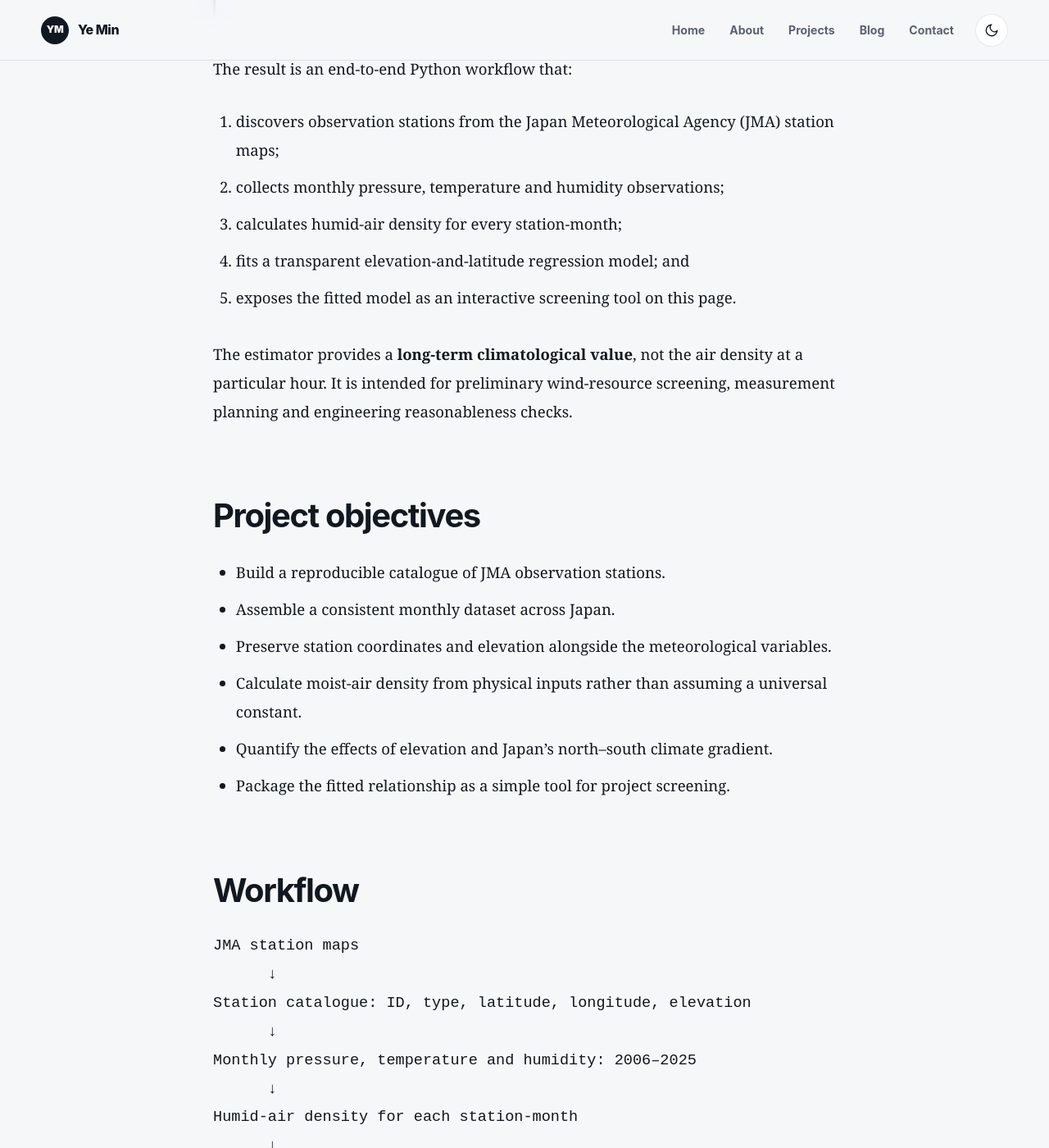
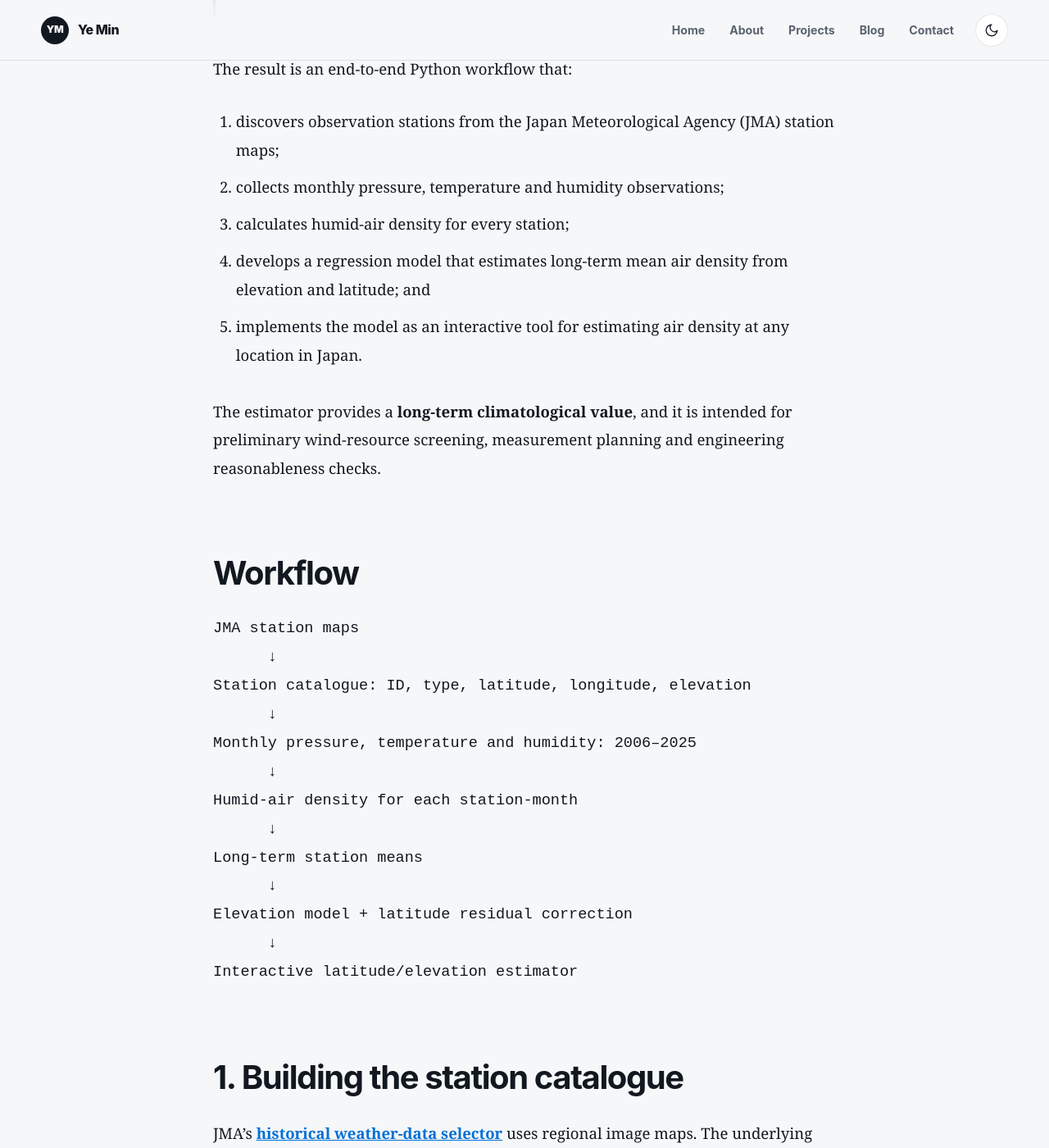
Before and after one commit to ym-yemin/Portfolio, a Jekyll site: the page built from _projects/Air_Density_Estimation_Japan.md, in a window 1280 px wide and 1400 px high, scrolled down 1244 px. Shown: the whole window at 82% size. Built offline with Jekyll 4.4.1, drawn with Linux system fonts in a browser that asks for light colours; some of the changed text lies outside the part shown.

Commit message:
Revise air density estimation workflow and objectives
Updated the workflow to clarify the regression model development and interactive tool implementation. Removed project objectives section for conciseness.

````diff
--- a/_projects/Air_Density_Estimation_Japan.md
+++ b/_projects/Air_Density_Estimation_Japan.md
@@ -28,20 +28,11 @@ The result is an end-to-end Python workflow that:
 
 1. discovers observation stations from the Japan Meteorological Agency (JMA) station maps;
 2. collects monthly pressure, temperature and humidity observations;
-3. calculates humid-air density for every station-month;
-4. fits a transparent elevation-and-latitude regression model; and
-5. exposes the fitted model as an interactive screening tool on this page.
+3. calculates humid-air density for every station;
+4. develops a regression model that estimates long-term mean air density from elevation and latitude; and
+5. implements the model as an interactive tool for estimating air density at any location in Japan.
 
-The estimator provides a **long-term climatological value**, not the air density at a particular hour. It is intended for preliminary wind-resource screening, measurement planning and engineering reasonableness checks.
-
-## Project objectives
-
-- Build a reproducible catalogue of JMA observation stations.
-- Assemble a consistent monthly dataset across Japan.
-- Preserve station coordinates and elevation alongside the meteorological variables.
-- Calculate moist-air density from physical inputs rather than assuming a universal constant.
-- Quantify the effects of elevation and Japan's north–south climate gradient.
-- Package the fitted relationship as a simple tool for project screening.
+The estimator provides a **long-term climatological value**, and it is intended for preliminary wind-resource screening, measurement planning and engineering reasonableness checks.
 
 ## Workflow
 
@@ -63,14 +54,14 @@ Interactive latitude/elevation estimator
 
 ## 1. Building the station catalogue
 
-JMA's [historical weather-data selector](https://www.data.jma.go.jp/stats/etrn/) uses regional image maps. The underlying HTML contains the identifiers and metadata needed to turn the visual map into a structured station catalogue.
+JMA's <a href="https://www.data.jma.go.jp/stats/etrn/" target="_blank" rel="noopener noreferrer" style="color: #006fd6 !important; text-decoration: underline !important; font-weight: 600;">historical weather-data selector</a> uses regional image maps. The underlying HTML contains the identifiers and metadata needed to turn the visual map into a structured station catalogue.
 
 The two key identifiers are:
 
 - `prec_no`: JMA's regional code; and
 - `block_no`: the observation-station code.
 
-The station markup also provides the station name, latitude, longitude and elevation. The notebook follows the station-discovery idea outlined by [Seimao Sako](https://medium.com/@seimaosako/how-to-obtain-weather-data-at-locations-in-japan-12f478ec1b96), then adds geographic filtering, station typing and reusable metadata fields.
+The station markup also provides the station name, latitude, longitude and elevation. The notebook follows the station-discovery approach described in <a class="project-source-link" href="https://medium.com/@seimaosako/how-to-obtain-weather-data-at-locations-in-japan-12f478ec1b96" target="_blank" rel="noopener noreferrer">Sako-san's post, "How to Obtain Weather Data at Locations in Japan"</a>, then extends it with geographic filtering, station classification and reusable metadata fields.
 
 ```python
 import re
````
